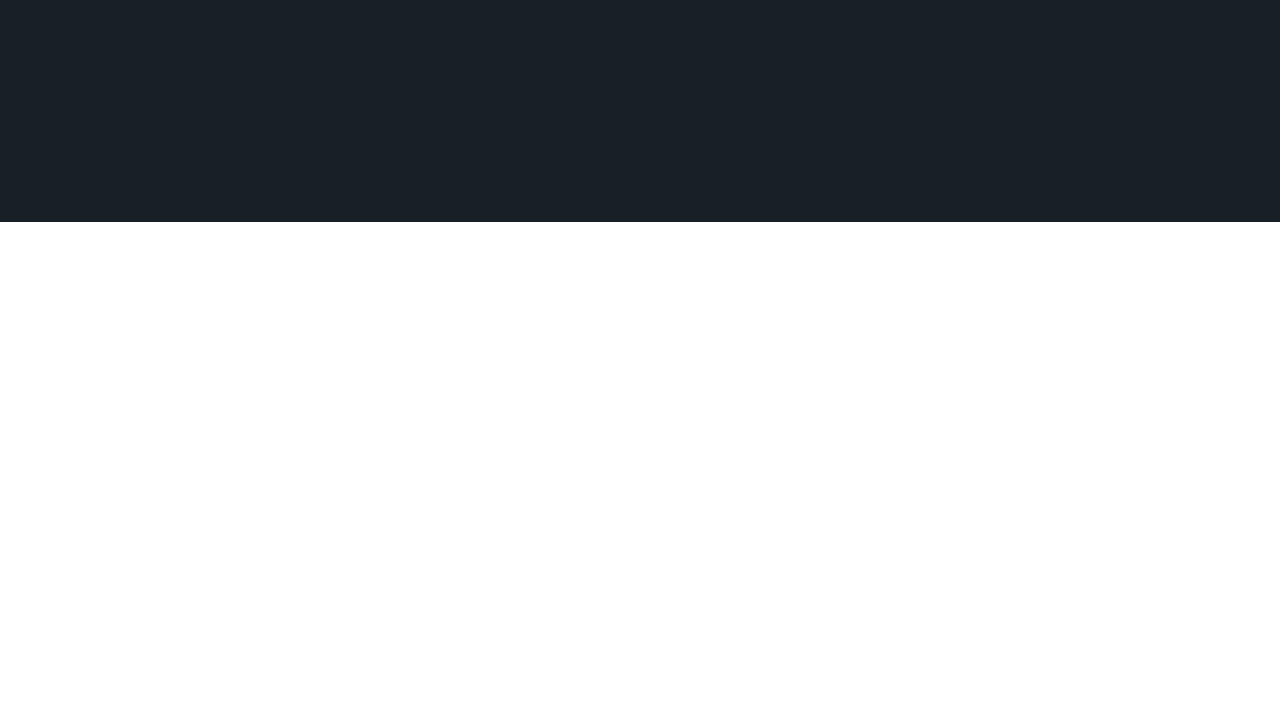
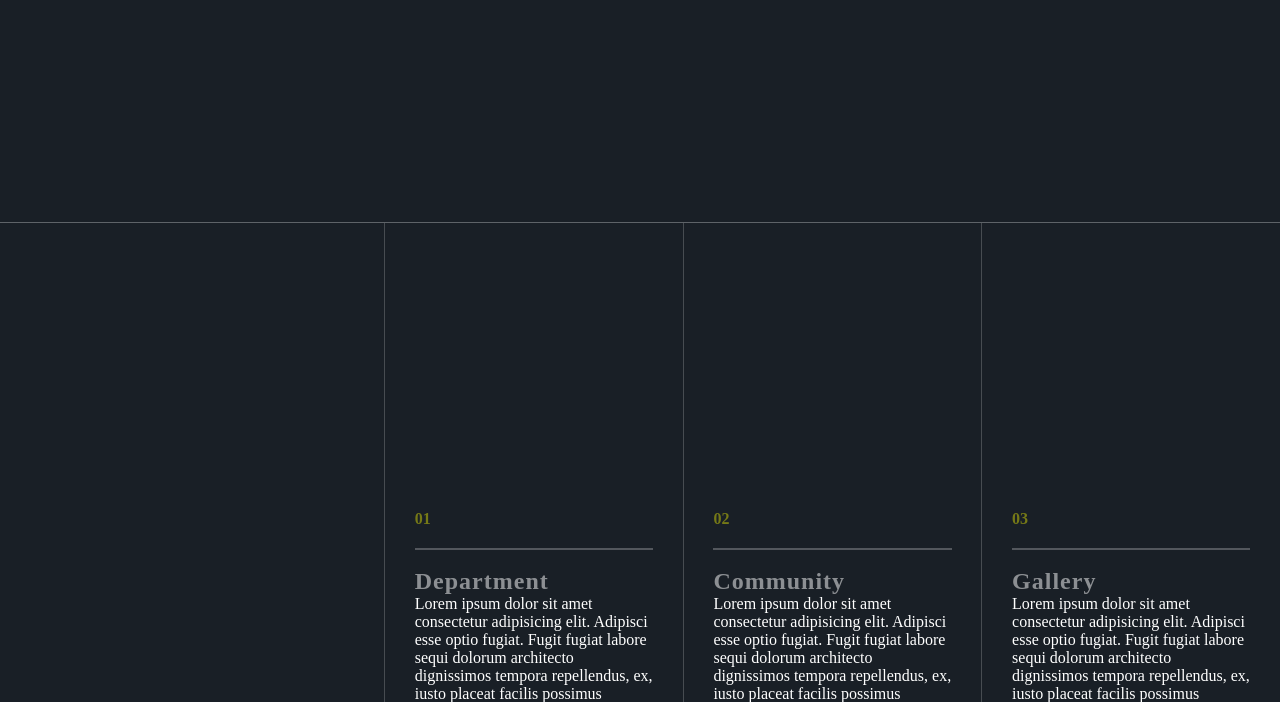
Before and after one commit to Doyoonasdf/interactiveWeb, a plain HTML site: page index.html in a window 1280 px wide. Shown: the part 98-800 px from the top of the page. Drawn offline with Linux system fonts and the light colour scheme.

Commit message:
20240109 배너스타일링 진행중

```diff
--- a/index.html
+++ b/index.html
@@ -23,6 +23,63 @@
     </ul>
     <i class="fa-solid fa-bars"></i>
   </header>
+
+  <figure>
+    <div class="banner">
+      <ul>
+        <li>
+          <div class="txt">
+            <strong>01</strong>
+            <h2><span></span>Department</h2>
+            <p>Lorem ipsum dolor sit amet consectetur adipisicing elit. Adipisci esse optio fugiat. Fugit fugiat labore
+              sequi dolorum architecto dignissimos tempora repellendus, ex, iusto placeat facilis possimus cumque ab
+              consequuntur omnis.</p>
+            <a href="#">View Detail</a>
+          </div>
+        </li>
+        <li>
+          <div class="txt">
+            <strong>02</strong>
+            <h2><span></span>Community</h2>
+            <p>Lorem ipsum dolor sit amet consectetur adipisicing elit. Adipisci esse optio fugiat. Fugit fugiat labore
+              sequi dolorum architecto dignissimos tempora repellendus, ex, iusto placeat facilis possimus cumque ab
+              consequuntur omnis.</p>
+            <a href="#">View Detail</a>
+          </div>
+        </li>
+        <li>
+          <div class="txt">
+            <strong>03</strong>
+            <h2><span></span>Gallery</h2>
+            <p>Lorem ipsum dolor sit amet consectetur adipisicing elit. Adipisci esse optio fugiat. Fugit fugiat labore
+              sequi dolorum architecto dignissimos tempora repellendus, ex, iusto placeat facilis possimus cumque ab
+              consequuntur omnis.</p>
+            <a href="#">View Detail</a>
+          </div>
+        </li>
+        <li>
+          <div class="txt">
+            <strong>04</strong>
+            <h2><span></span>Youtube</h2>
+            <p>Lorem ipsum dolor sit amet consectetur adipisicing elit. Adipisci esse optio fugiat. Fugit fugiat labore
+              sequi dolorum architecto dignissimos tempora repellendus, ex, iusto placeat facilis possimus cumque ab
+              consequuntur omnis.</p>
+            <a href="#">View Detail</a>
+          </div>
+        </li>
+        <li>
+          <div class="txt">
+            <strong>05</strong>
+            <h2><span></span>Location</h2>
+            <p>Lorem ipsum dolor sit amet consectetur adipisicing elit. Adipisci esse optio fugiat. Fugit fugiat labore
+              sequi dolorum architecto dignissimos tempora repellendus, ex, iusto placeat facilis possimus cumque ab
+              consequuntur omnis.</p>
+            <a href="#">View Detail</a>
+          </div>
+        </li>
+      </ul>
+    </div>
+  </figure>
 </body>
 
 </html>
--- a/scss/style.scss
+++ b/scss/style.scss
@@ -30,3 +30,91 @@ header {
 		display: none;
 	}
 }
+
+figure {
+	width: 100%;
+	height: 60vh;
+	background: #191f26;
+	position: relative;
+	border-top: 1px solid rgba(255, 255, 255, 0.3);
+
+	.banner {
+		width: 70%;
+		height: 100%;
+		overflow: hidden;
+		position: absolute;
+		top: 0;
+		right: 0;
+
+		ul {
+			//전체 폭 기준으로 3등분한 패널이 5개 좌우로 묶여야 됨
+			// 100% /3 한 값에서 다시 곱하기 5개
+			width: calc(100% / 3 * 5);
+			height: 100%;
+			position: absolute;
+			top: 0;
+			left: 0;
+
+			li {
+				float: left;
+				width: calc(100% / 5);
+				height: 100%;
+				border-left: 1px solid rgba(255, 255, 255, 0.2);
+				color: #fff;
+				position: relative;
+				// transition: border 0.5s; 보더값 살짝 안보이게 처리
+				//비포요소로 호버막 설정
+				&::before {
+					content: '';
+					width: 100%;
+					height: 100%;
+					background: rgba(21, 32, 44, 0.5);
+					position: absolute;
+					left: 0;
+					bottom: -100%;
+					transition: 0.5s; //아래에서 위로 올라오는 호버모션처리
+				}
+
+				.txt {
+					width: 80%;
+					position: absolute;
+					left: 10%; //넓이가 80%니깐 10%줘야 가운데 중앙으로 옴
+					top: 60%; //살짝 아래쪽에 배치가 되게할거여서
+					transition: 0.5s; //txt도 모션이 일어나야해서 (마우스 올리면 위쪽으로 올라가게)
+
+					strong {
+						display: block;
+						width: 100%;
+						font: 20px;
+						color: yellow;
+						margin-bottom: 20px;
+						opacity: 0.4;
+						transition: 0.5s;
+					}
+
+					h2 {
+						width: 100%;
+						font: 24px;
+						letter-spacing: 1px;
+						opacity: 0.5;
+						padding-top: 20px; //바가 생길 공간을 만들어야해서 패딩탑으로 잡음
+						position: relative;
+						transition: 0.5s;
+
+						//h2비포용으로 바의 회색트랙 만듦
+						&::before {
+							content: '';
+							display: block;
+							width: 100%;
+							height: 2px;
+							background: rgba(255, 255, 255, 0.5);
+							position: absolute;
+							top: 0;
+							left: 0;
+						}
+					}
+				}
+			}
+		}
+	}
+}
```
Also changed, not shown: css/style.css, 1 other file.
